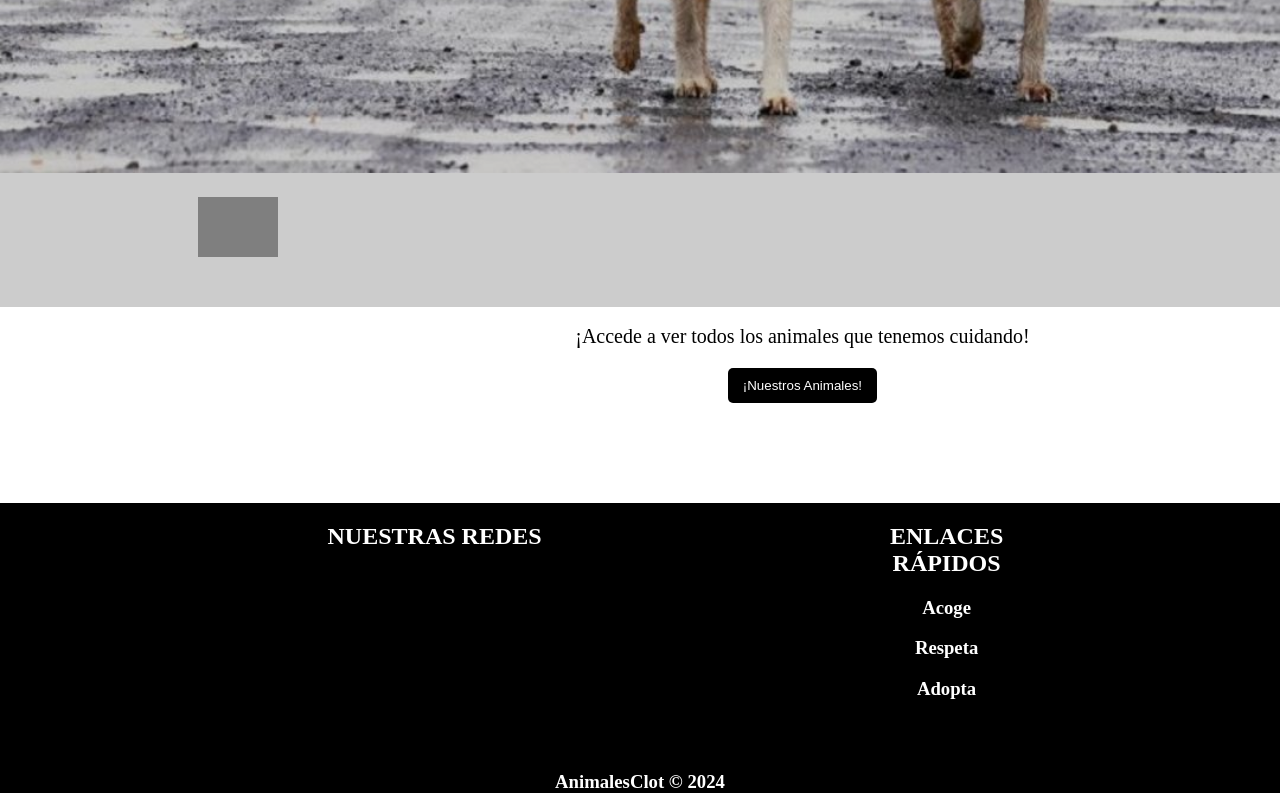
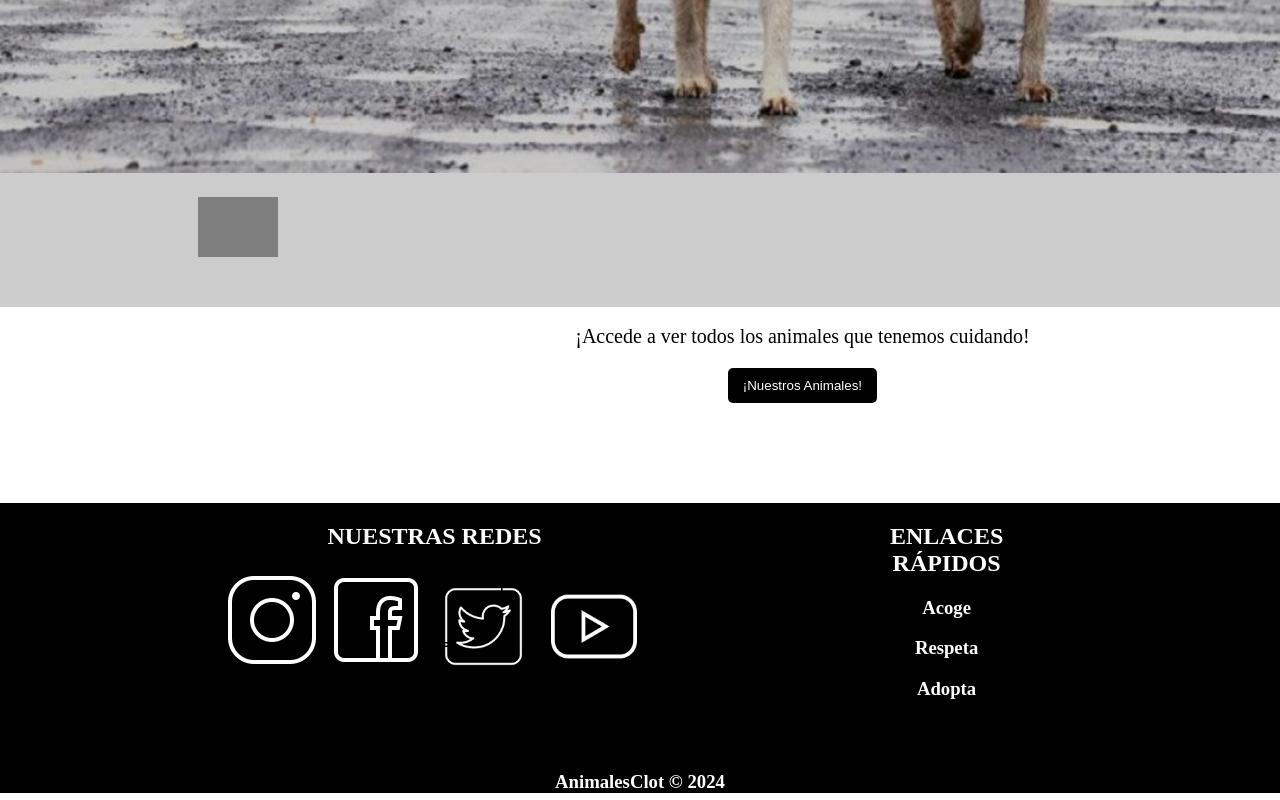
Before and after one commit to jieli2425/PROYECTO_ONG, a plain HTML site: page index.html in a window 1280 px wide. Shown: the part 797-1597 px from the top of the page. Drawn offline with Linux system fonts and the light colour scheme; grey boxes are pictures that could not be loaded.

Commit message:
Cambios fallos

```diff
--- a/PJA1_ONG.css
+++ b/PJA1_ONG.css
@@ -161,7 +161,7 @@ a{
     display: flex;
     justify-content: space-around;
 }
-.contenedor-footer > .section-contenedor> div>img{
+.contenedor-footer > .section-contenedor> div> a>img{
     filter: invert(1);
 }
 .imgfooter{
```
